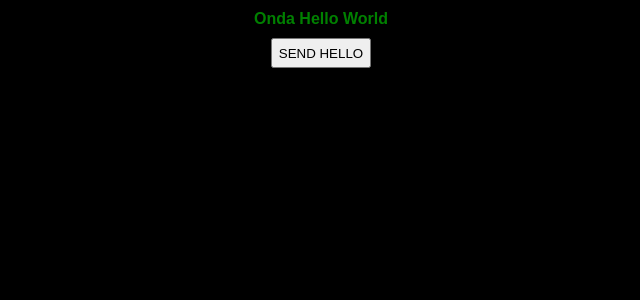
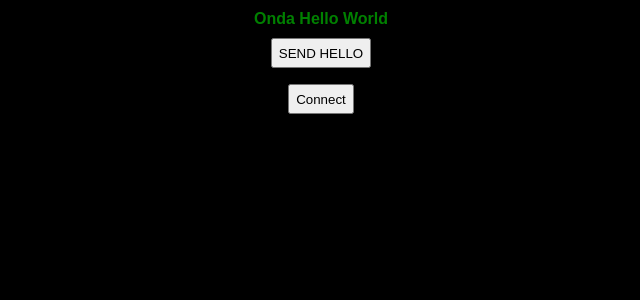
Before and after one commit to kcw-grunt/hw-onda, a React (Create React App) app: page / in a window 1280 px wide. Shown: the top 300 px of the page, without its empty margins (319-959 px from the left). Built offline with nearby package versions, Linux system fonts and the light colour scheme; no server answers.

Commit message:
add webpack config

```diff
--- a/src/App.js
+++ b/src/App.js
@@ -1,5 +1,6 @@
 import React, {Component} from 'react';
 import './App.css';
+
 
 class App extends Component {
 
@@ -7,6 +8,7 @@ class App extends Component {
   //   super()
   //   this.sendHelloHandler = this.sendHelloHandler.bind(this);
   // }
+
 
   state = {
     response: ''
@@ -25,6 +27,31 @@ class App extends Component {
     if (response.status !== 200) throw Error(body.message);
 
     return body;
+  }
+
+  connectTNC = async () => {
+      var ax25 = require("ax25");
+
+      var tnc = new ax25.kissTNC(
+        {	serialPort : "COM3",	// Serial device, eg. "COM3" or "/dev/ttyUSB0"
+          baudRate : 9600			// Serial comms rate between computer and TNC
+        }
+      );
+
+      tnc.on(
+        "frame",
+        function(frame) {
+          console.log("Here's an array of bytes representing an AX.25 frame: " + frame);
+        }
+      );
+
+      tnc.on(
+        "error",
+        function(err) {
+          console.log("HURRRRR! I DONE BORKED!" + err);
+        }
+      );
+
   }
 
   // sendHelloHandler = (ipadd, event) => {
@@ -70,6 +97,8 @@ class App extends Component {
           Onda Hello World </p>
     <button  className='button' style ={{color: 'black', height: 30, margin: 0}} onClick={this.callApi}>SEND HELLO</button>
     <p className="remoteResponse">{this.state.response}</p>
+
+    <button  className='button' style ={{color: 'black', height: 30, margin: 0}} onClick={this.connectTNC}>Connect</button>
     </div>
     );
   }
```
Also changed, not shown: webpack.config.js (added).
